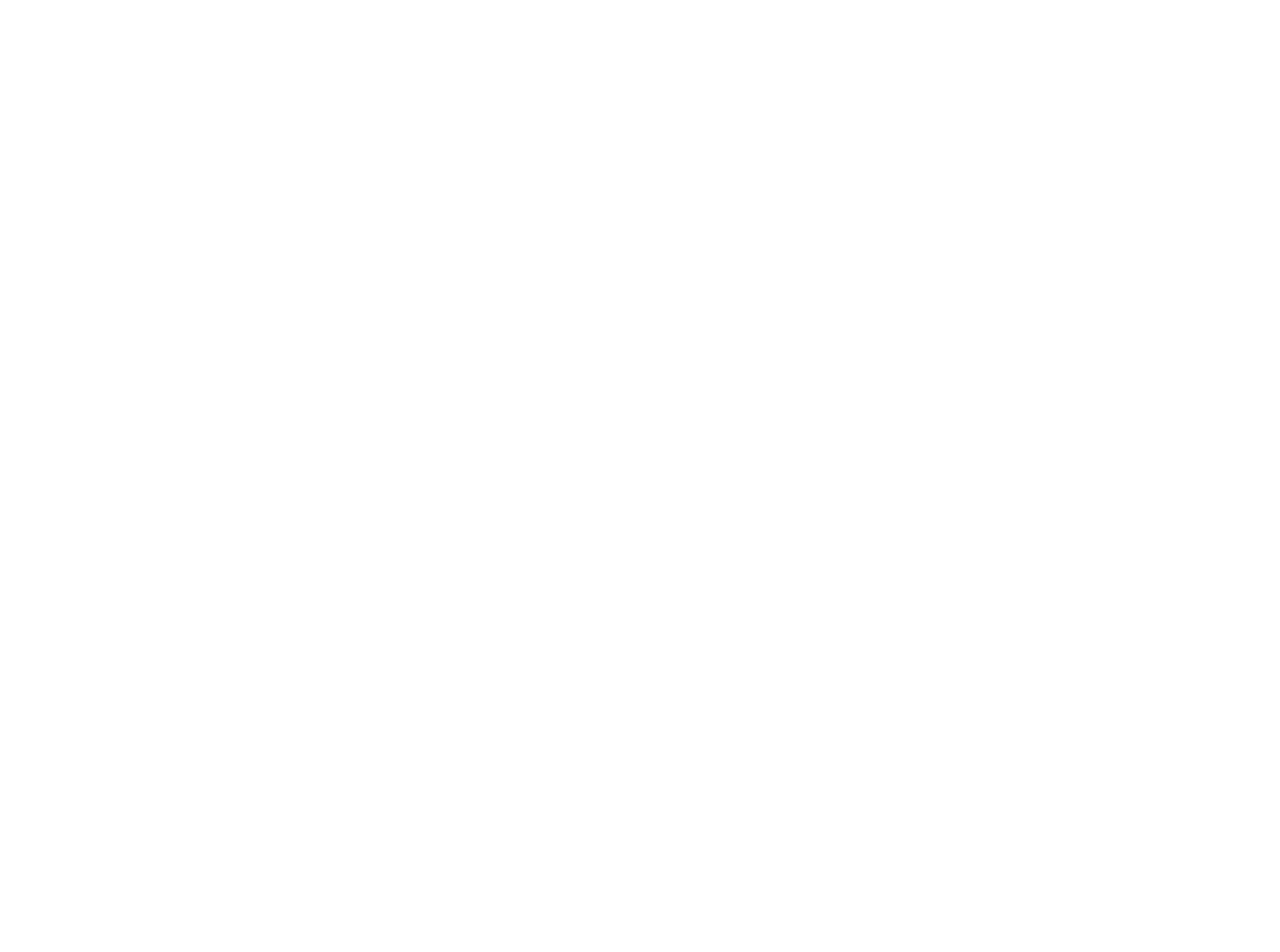
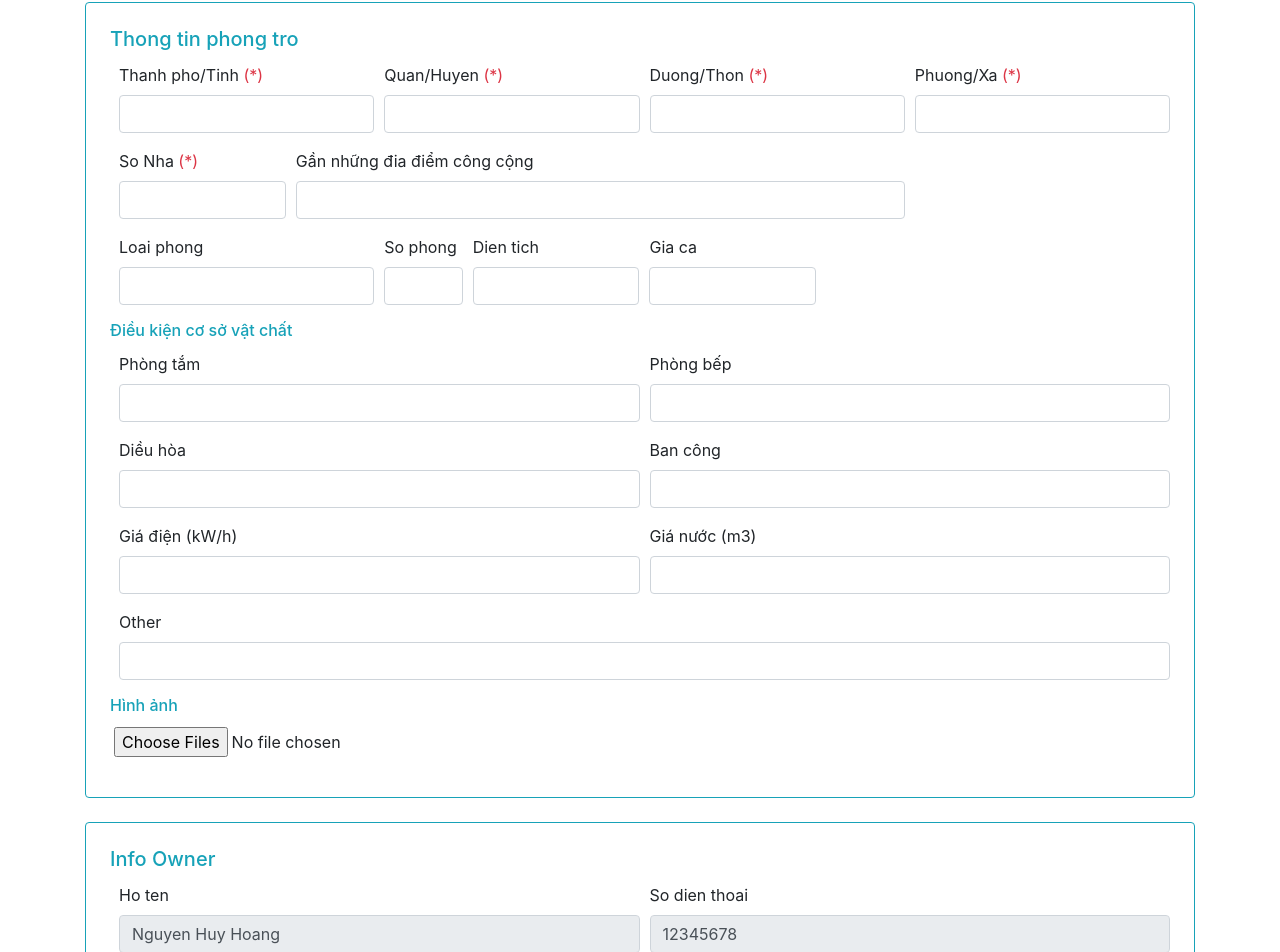
Before and after one commit to Perluto/motel-room-app, a React (Create React App) app: page / in a window 1280 px wide. Shown: the part 78-1030 px from the top of the page. Before the commit the page ends 800 px from the top, so only its background shows below. Built offline with nearby package versions, Linux system fonts and the light colour scheme.

Commit message:
add component postForm

```diff
--- a/package.json
+++ b/package.json
@@ -16,6 +16,7 @@
     "react-dom": "^17.0.1",
     "react-router-dom": "^5.2.0",
     "react-scripts": "4.0.0",
+    "react-select": "^3.1.1",
     "web-vitals": "^0.2.4"
   },
   "scripts": {
--- a/public/index.html
+++ b/public/index.html
@@ -4,10 +4,8 @@
     <meta charset="utf-8" />
     <meta name="viewport" content="width=device-width, initial-scale=1" />
     <title>Motel Room App</title>
-  </head>
   <body>
     <noscript>You need to enable JavaScript to run this app.</noscript>
     <div id="root"></div>
-
   </body>
 </html>
--- a/src/App.js
+++ b/src/App.js
@@ -1,11 +1,15 @@
 import React, { Component } from "react";
 import NavBar from "./components/navBar";
+import PostForm from "./components/postForm/postForm.jsx";
 class App extends Component {
   state = {};
   render() {
     return (
       <React.Fragment>
         <NavBar></NavBar>
+        <main className="container">
+          <PostForm></PostForm>
+        </main>
       </React.Fragment>
     );
   }
--- a/src/components/common/form.jsx
+++ b/src/components/common/form.jsx
@@ -1,8 +1,8 @@
 import React, { Component } from "react";
 import Joi from "joi-browser";
 import Input from "./input";
-import Select from "./select";
 import Radio from "./radio";
+import Select from "react-select";
 
 class Form extends Component {
   validate() {
@@ -20,8 +20,6 @@
   };
 
   handleChange = ({ currentTarget: input }) => {
-    console.log(input);
-
     const errors = { ...this.state.errors };
     const errorMessage = this.validateProperty(input);
     if (errorMessage) errors[input.id] = errorMessage;
@@ -29,6 +27,21 @@
 
     const data = { ...this.state.data };
     data[input.id] = input.value;
+
+    this.setState({ data, errors });
+  };
+
+  handleChangeSelect = (option, action) => {
+    console.log(option);
+    const value = option.value;
+    const name = action.name;
+    const errors = { ...this.state.errors };
+    const errorMessage = this.validateProperty({ id: name, value: value });
+    if (errorMessage) errors[name] = errorMessage;
+    else delete errors[name];
+
+    const data = { ...this.state.data };
+    data[name] = value;
 
     this.setState({ data, errors });
   };
@@ -53,7 +66,7 @@
     return (
       <button
         disabled={this.validate()}
-        className="btn btn-primary"
+        className="btn btn-primary m-2"
         onClick={this.handleSubmit}
       >
         {label}
@@ -68,7 +81,7 @@
         name={name}
         label={label}
         error={errors}
-        value={data[name]}
+        value={data[name] ? data[name] : null}
         type={type}
         onChange={this.handleChange}
       />
@@ -78,14 +91,19 @@
   renderSelect = (name, label, options) => {
     const { data, errors } = this.state;
     return (
-      <Select
-        name={name}
-        label={label}
-        options={options}
-        error={errors[name]}
-        value={data[name]}
-        onChange={this.handleChange}
-      ></Select>
+      <div>
+        <div>{label}</div>
+        <Select
+          options={options}
+          name={name}
+          defaultValue={data[name]}
+          onChange={this.handleChangeSelect}
+          placeholder={"Select " + label + " ..."}
+        ></Select>
+        {errors[name] && (
+          <div className="alert alert-danger mt-1">{errors[name]}</div>
+        )}
+      </div>
     );
   };
 
--- a/src/components/dropdown.jsx
+++ b/src/components/dropdown.jsx
@@ -1,5 +1,5 @@
 import React from "react";
-import { NavLink } from "react-router-dom";
+import { Link } from "react-router-dom";
 
 const Dropdown = () => {
   return (
@@ -17,15 +17,15 @@
         className="dropdown-menu dropdown-menu-right"
         aria-labelledby="myDropdown"
       >
-        <NavLink className="dropdown-item" to="/profile">
-          Profile
-        </NavLink>
-        <NavLink className="dropdown-item" to="/change-password">
-          Chang password
-        </NavLink>
-        <NavLink className="dropdown-item" to="/logout">
-          Logout
-        </NavLink>
+        <div className="dropdown-item">
+          <Link to="/profile">Profile</Link>
+        </div>
+        <div className="dropdown-item">
+          <Link to="/change-password">Chang password</Link>
+        </div>
+        <div className="dropdown-item">
+          <Link to="/logout">Logout</Link>
+        </div>
       </div>
     </React.Fragment>
   );
--- /dev/null
+++ b/src/components/postForm/infoOwner.jsx
@@ -0,0 +1,33 @@
+import React from "react";
+
+const InfoOwner = () => {
+  return (
+    <div className="border border-info rounded p-4 mt-4">
+      <h5 className="card-title text-info">Info Owner</h5>
+      <div className="form-row ml-1">
+        <div className="col">
+          <label htmlFor="name">Ho ten</label>
+          <input
+            id="name"
+            type="text"
+            className="form-control"
+            value="Nguyen Huy Hoang"
+            disabled
+          />
+        </div>
+        <div className="col">
+          <label htmlFor="phone">So dien thoai</label>
+          <input
+            id="phone"
+            type="text"
+            className="form-control"
+            value="12345678"
+            disabled
+          />
+        </div>
+      </div>
+    </div>
+  );
+};
+
+export default InfoOwner;
--- /dev/null
+++ b/src/components/postForm/motelResForm.jsx
@@ -0,0 +1,110 @@
+import React from "react";
+import Form from "../common/form";
+
+class MotelResForm extends Form {
+  state = { data: {}, errors: {} };
+  render() {
+    return (
+      <div className="border border-info rounded p-4 mt-4">
+        <h5 className="card-title text-info">Thong tin phong tro</h5>
+        <div className="form-row ml-1">
+          <div className="form-group col-md-3">
+            <label htmlFor="city">
+              Thanh pho/Tinh <span className="text-danger">(*)</span>
+            </label>
+            <input type="text" className="form-control" id="city"></input>
+          </div>
+          <div className="form-group col-md-3">
+            <label htmlFor="district">
+              Quan/Huyen <span className="text-danger">(*)</span>
+            </label>
+            <input type="text" className="form-control" id="district"></input>
+          </div>
+          <div className="form-group col-md-3">
+            <label htmlFor="street">
+              Duong/Thon <span className="text-danger">(*)</span>
+            </label>
+            <input type="text" className="form-control" id="street"></input>
+          </div>
+          <div className="form-group col-md-3">
+            <label htmlFor="ward">
+              Phuong/Xa <span className="text-danger">(*)</span>
+            </label>
+            <input type="text" className="form-control" id="ward"></input>
+          </div>
+          <div className="form-group col-md-2">
+            <label htmlFor="ward">
+              So Nha <span className="text-danger">(*)</span>
+            </label>
+            <input type="text" className="form-control" id="ward"></input>
+          </div>
+          <div className="form-group col-md-7">
+            <label htmlFor="ward">Gần những đia điểm công cộng</label>
+            <input type="text" className="form-control" id="ward"></input>
+          </div>
+          <div className="form-group col-md-3"></div>
+          <div className="form-group col-md-3">
+            <label htmlFor="ward">Loai phong</label>
+            <input type="text" className="form-control" id="ward"></input>
+          </div>
+          <div className="form-group col-md-1">
+            <label htmlFor="ward">So phong</label>
+            <input type="text" className="form-control" id="ward"></input>
+          </div>
+          <div className="form-group col-md-2">
+            <label htmlFor="ward">Dien tich</label>
+            <input type="text" className="form-control" id="ward"></input>
+          </div>
+          <div className="form-group col-md-2">
+            <label htmlFor="ward">Gia ca</label>
+            <input type="text" className="form-control" id="ward"></input>
+          </div>
+        </div>
+        <h6 className="card-title text-info">Điều kiện cơ sở vật chất</h6>
+        <div className="form-row ml-1">
+          <div className="form-group col-md-6">
+            <label htmlFor="ward">Phòng tắm</label>
+            <input type="text" className="form-control" id="ward"></input>
+          </div>
+          <div className="form-group col-md-6">
+            <label htmlFor="ward">Phòng bếp</label>
+            <input type="text" className="form-control" id="ward"></input>
+          </div>
+          <div className="form-group col-md-6">
+            <label htmlFor="ward">Diều hòa</label>
+            <input type="text" className="form-control" id="ward"></input>
+          </div>
+          <div className="form-group col-md-6">
+            <label htmlFor="ward">Ban công</label>
+            <input type="text" className="form-control" id="ward"></input>
+          </div>
+          <div className="form-group col-md-6">
+            <label htmlFor="ward"> Giá điện (kW/h)</label>
+            <input type="text" className="form-control" id="ward"></input>
+          </div>
+          <div className="form-group col-md-6">
+            <label htmlFor="ward"> Giá nước (m3)</label>
+            <input type="text" className="form-control" id="ward"></input>
+          </div>
+          <div className="form-group col-md-12">
+            <label htmlFor="ward">Other</label>
+            <input type="text" className="form-control" id="ward"></input>
+          </div>
+        </div>
+        <h6 className="card-title text-info">Hình ảnh</h6>
+        <div className="form-row ml-1">
+          <div class="form-group">
+            <input
+              type="file"
+              class="form-control-file"
+              id="exampleFormControlFile1"
+              multiple
+            />
+          </div>
+        </div>
+      </div>
+    );
+  }
+}
+
+export default MotelResForm;
--- /dev/null
+++ b/src/components/postForm/postForm.jsx
@@ -0,0 +1,41 @@
+import React from "react";
+import Joi from "joi-browser";
+import Form from "../common/form";
+import { Redirect } from "react-router-dom";
+import InfoOwner from "./infoOwner";
+import MotelResForm from "./motelResForm";
+
+class PostForm extends Form {
+  state = {
+    data: {
+      address: "",
+      idRoomType: "",
+      idUser: "",
+      price: "",
+      area: "",
+      image: [],
+    },
+    roomType: [],
+    errors: {},
+  };
+
+  schema = {
+    idRoomType: Joi.string().required().label("Room Type"),
+    price: Joi.number().min(0).required().label("Price"),
+    area: Joi.number().min(10).required().label("Area"),
+  };
+
+  doSubmit = async () => {};
+
+  render() {
+    return (
+      <div>
+        <MotelResForm></MotelResForm>
+        <InfoOwner></InfoOwner>
+        {this.renderBtn("Dang Tin")}
+      </div>
+    );
+  }
+}
+
+export default PostForm;
```
Also changed, not shown: src/components/TestForm(example).jsx (+4 -5 lines), src/components/common/select.jsx (deleted, +0 -22 lines), 1 other file (tests, documents, lock files or other folders).
